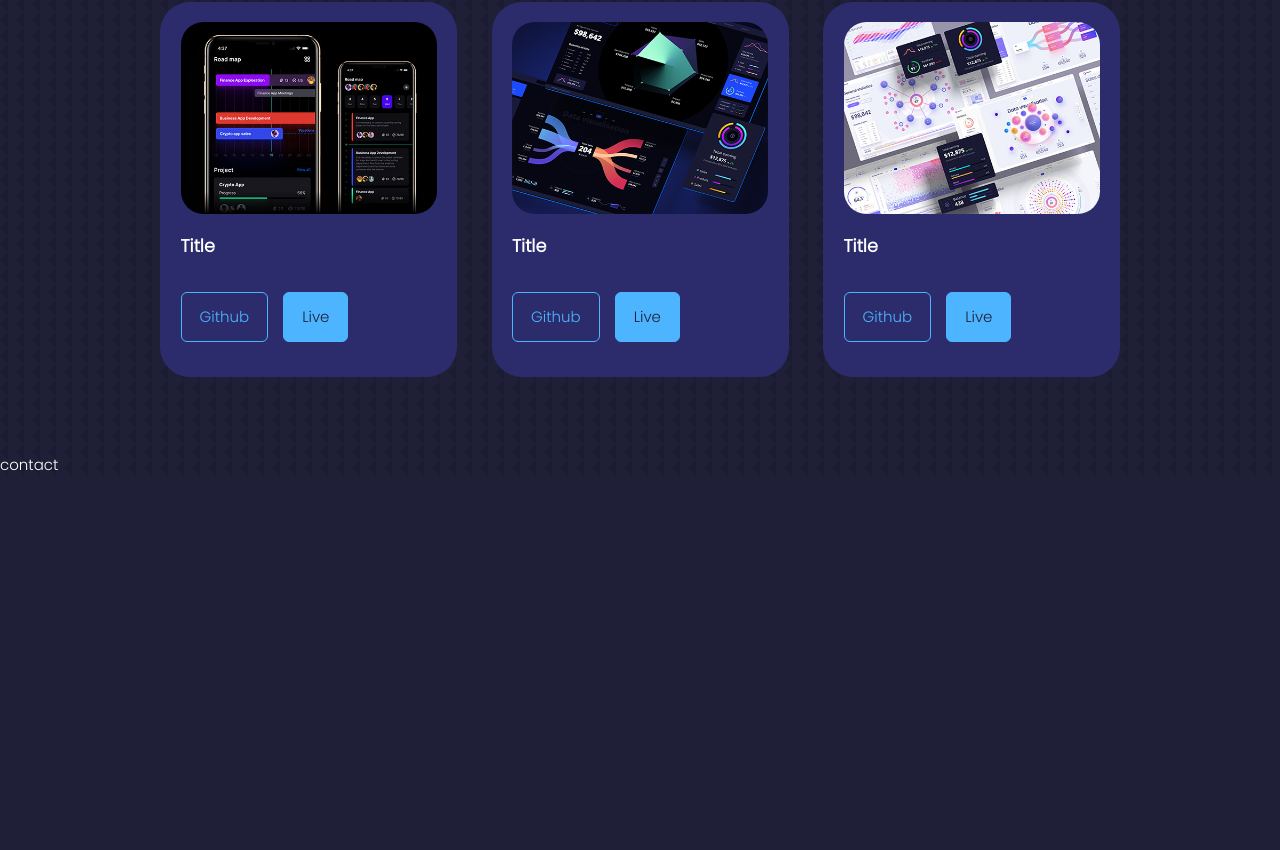
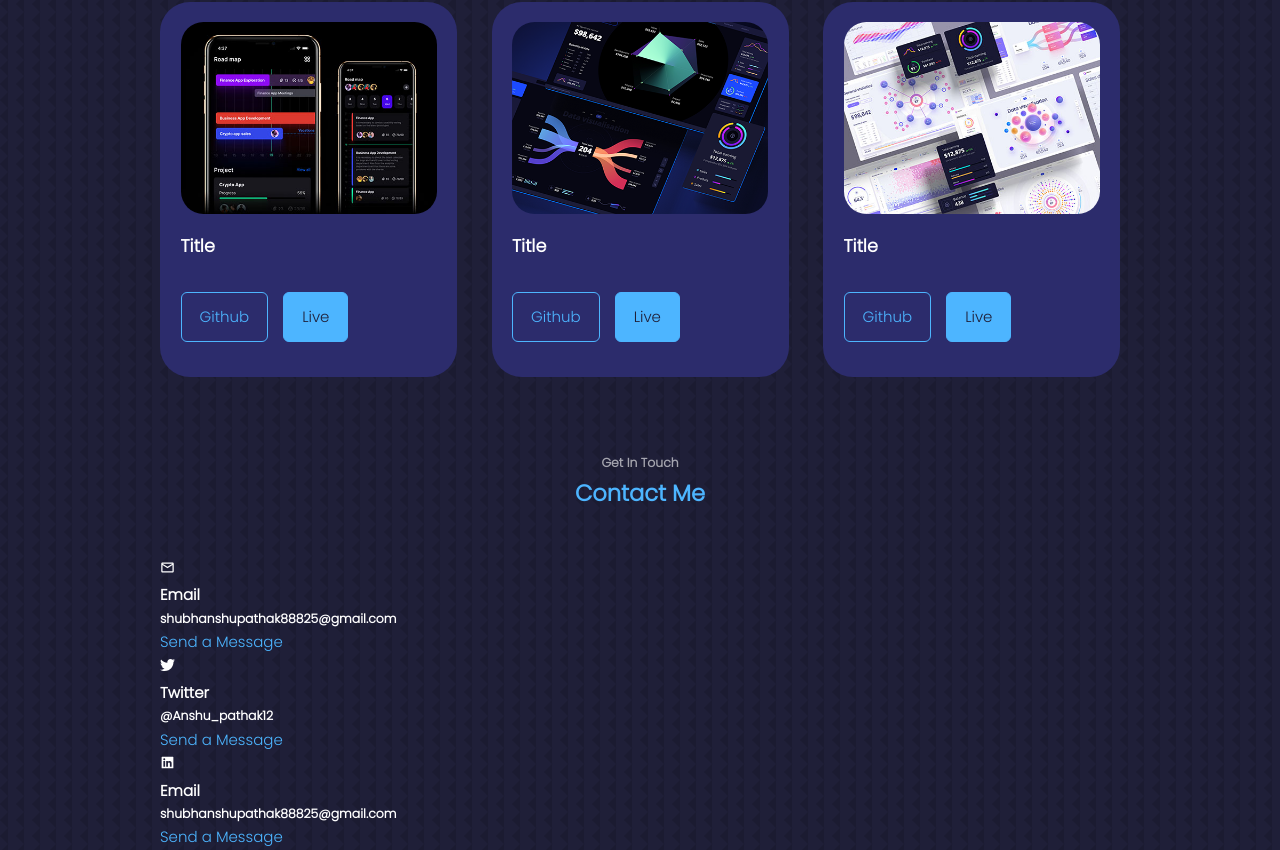
Before and after one commit to AnshuPathak-88825/Portfolio, a React (Create React App) app: page / in a window 1280 px wide. Shown: the part 2660-3510 px from the top of the page. Before the commit the page ends 3138 px from the top, so only its background shows below. Built offline with nearby package versions, Linux system fonts and the light colour scheme.

Commit message:
started contact section

```diff
--- a/src/Component/Contact/Contact.jsx
+++ b/src/Component/Contact/Contact.jsx
@@ -1,7 +1,38 @@
 import ContactCss from "./Contact.css";
+import {MdOutlineMail} from "react-icons/md"
+import {ImTwitter} from "react-icons/im"
+import {AiFillLinkedin} from "react-icons/ai"
 const Contact=()=>{
     return (
-        <section id="contact">contact</section>
+        <section id="contact">
+            <h5>Get In Touch</h5>
+            <h2>Contact Me</h2>
+            <div className="container contact-container">
+                <div className="contact_option">
+                    <article className="contact_name">
+                        <MdOutlineMail/>
+                        <h4>Email</h4>
+                        <h5>shubhanshupathak88825@gmail.com</h5>
+                        <a href="mailto:shubhanshupathak88825@gmail.com">Send a Message</a>
+
+                    </article>
+                    <article className="contact_name">
+                        <ImTwitter/>
+                        <h4>Twitter</h4>
+                        <h5>@Anshu_pathak12</h5>
+                        <a href="https://twitter.com/Anshu_pathak12">Send a Message</a>
+
+                    </article>
+                    <article className="contact_name">
+                        <AiFillLinkedin/>
+                        <h4>Email</h4>
+                        <h5>shubhanshupathak88825@gmail.com</h5>
+                        <a href="https://www.linkedin.com/in/anshu-kumar-pathak/">Send a Message</a>
+
+                    </article>
+                </div>
+            </div>
+        </section>
     )
 }
 export default Contact;
```
